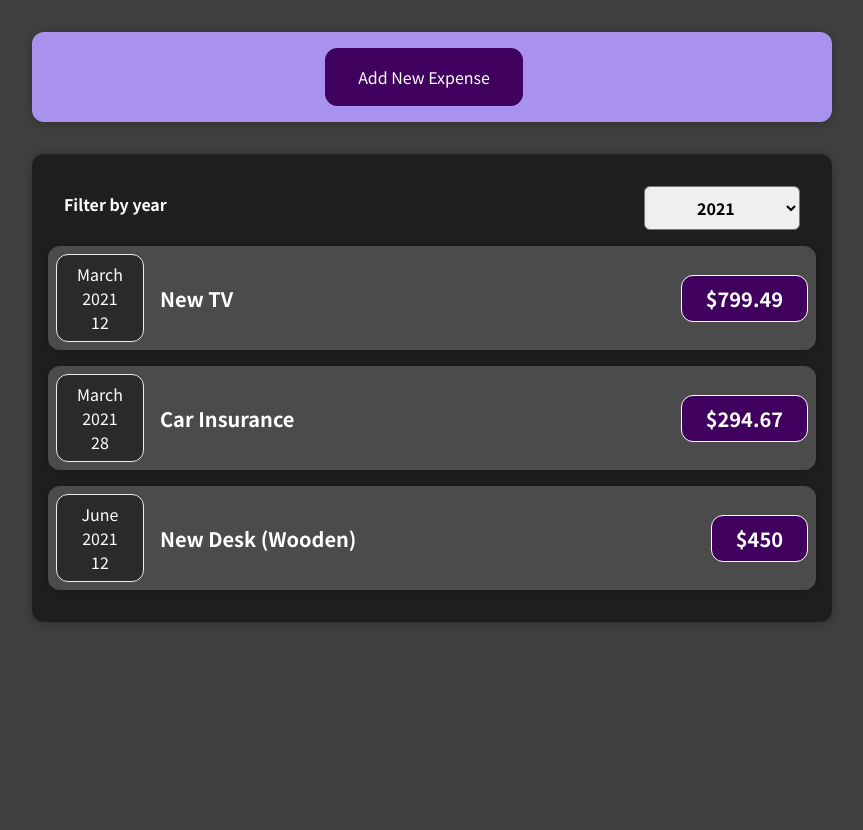
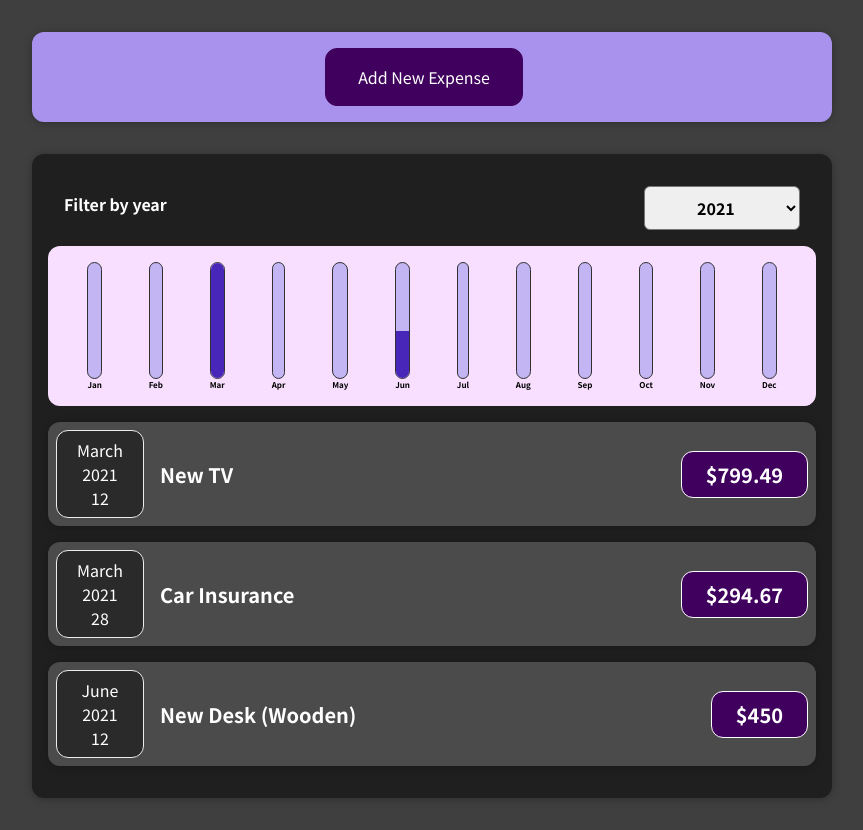
Before and after one commit to fukupug/react-complete-guide, a React (Create React App) app in the folder expense-tracker/: page / in a window 1280 px wide. Shown: the whole page, without its empty margins (208-1071 px from the left). Before the commit the page ends 800 px from the top, so only its background shows below. Built offline with nearby package versions, Linux system fonts and the light colour scheme.

Commit message:
Create expenses bar chart component

```diff
--- /dev/null
+++ b/expense-tracker/src/components/chart/Chart.css
@@ -0,0 +1,9 @@
+.chart {
+  padding: 1rem;
+  border-radius: 12px;
+  background-color: #f8dfff;
+  text-align: center;
+  display: flex;
+  justify-content: space-around;
+  height: 10rem;
+}
--- /dev/null
+++ b/expense-tracker/src/components/chart/Chart.js
@@ -0,0 +1,22 @@
+import ChartBar from "./ChartBar";
+import "./Chart.css";
+
+const Chart = (props) => {
+  const dataPointValues = props.dataPoints.map((dataPoint) => dataPoint.value);
+  const totalMaximum = Math.max(...dataPointValues);
+
+  return (
+    <div className="chart">
+      {props.dataPoints.map((dataPoint) => (
+        <ChartBar
+          key={dataPoint.label}
+          value={dataPoint.value}
+          maxValue={totalMaximum}
+          label={dataPoint.label}
+        />
+      ))}
+    </div>
+  );
+};
+
+export default Chart;
--- /dev/null
+++ b/expense-tracker/src/components/chart/ChartBar.css
@@ -0,0 +1,30 @@
+.chart-bar {
+  height: 100%;
+  display: flex;
+  flex-direction: column;
+  align-items: center;
+}
+
+.chart-bar__inner {
+  height: 100%;
+  width: 100%;
+  border: 1px solid #313131;
+  border-radius: 12px;
+  background-color: #c3b4f3;
+  overflow: hidden;
+  display: flex;
+  flex-direction: column;
+  justify-content: flex-end;
+}
+
+.chart-bar__fill {
+  background-color: #4826b9;
+  width: 100%;
+  transition: all 0.3s ease-out;
+}
+
+.chart-bar__label {
+  font-weight: bold;
+  font-size: 0.5rem;
+  text-align: center;
+}
--- /dev/null
+++ b/expense-tracker/src/components/chart/ChartBar.js
@@ -0,0 +1,23 @@
+import "./ChartBar.css";
+
+const ChartBar = (props) => {
+  let barFillHeight = "0%";
+
+  if (props.maxValue > 0) {
+    barFillHeight = Math.round((props.value / props.maxValue) * 100) + "%";
+  }
+
+  return (
+    <div className="chart-bar">
+      <div className="chart-bar__inner">
+        <div
+          className="chart-bar__fill"
+          style={{ height: barFillHeight }}
+        ></div>
+      </div>
+      <div className="chart-bar__label">{props.label}</div>
+    </div>
+  );
+};
+
+export default ChartBar;
--- a/expense-tracker/src/components/expenses/Expenses.js
+++ b/expense-tracker/src/components/expenses/Expenses.js
@@ -2,8 +2,9 @@ import { useState } from "react";
 
 import ExpensesFillter from "./ExpensesFilter";
 import Card from "../common/Card";
+import ExpenseList from "./ExpenseList";
+import ExpensesChart from "./ExpensesChart";
 import "./Expenses.css";
-import ExpenseList from "./ExpenseList";
 
 const Expenses = (props) => {
   const [filteredYear, setFilteredYear] = useState("2021");
@@ -23,6 +24,7 @@ const Expenses = (props) => {
           selected={filteredYear}
           onChangeFilter={filterChangeHandler}
         />
+        <ExpensesChart expenses={filteredExpenses}/>
         <ExpenseList items={filteredExpenses}/>
       </Card>
     </div>
--- /dev/null
+++ b/expense-tracker/src/components/expenses/ExpensesChart.js
@@ -0,0 +1,27 @@
+import Chart from "../chart/Chart"
+
+const ExpensesChart = props => {
+    const chartDataPoints = [
+      { label: "Jan", value: 0 },
+      { label: "Feb", value: 0 },
+      { label: "Mar", value: 0 },
+      { label: "Apr", value: 0 },
+      { label: "May", value: 0 },
+      { label: "Jun", value: 0 },
+      { label: "Jul", value: 0 },
+      { label: "Aug", value: 0 },
+      { label: "Sep", value: 0 },
+      { label: "Oct", value: 0 },
+      { label: "Nov", value: 0 },
+      { label: "Dec", value: 0 },
+    ];
+
+    for (const expense of props.expenses) {
+        const expenseMonth = expense.date.getMonth();
+        chartDataPoints[expenseMonth].value += expense.amount;
+    }
+
+    return <Chart dataPoints={chartDataPoints}/>
+};
+
+export default ExpensesChart;
--- a/expense-tracker/src/components/new-expense/ExpenseForm.js
+++ b/expense-tracker/src/components/new-expense/ExpenseForm.js
@@ -23,7 +23,7 @@ const ExpenseForm = (props) => {
     event.preventDefault();
     const expenseData = {
       title: enteredTitle,
-      amount: enteredAmount,
+      amount: +enteredAmount,
       date: new Date(enteredDate),
     };
 
```
